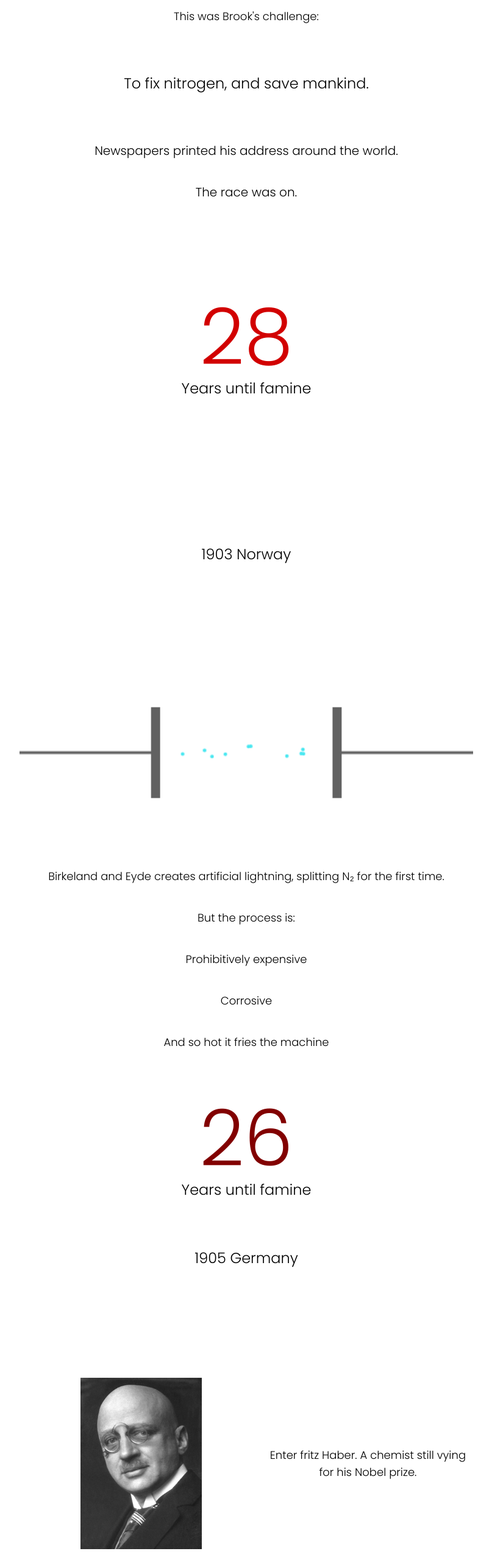
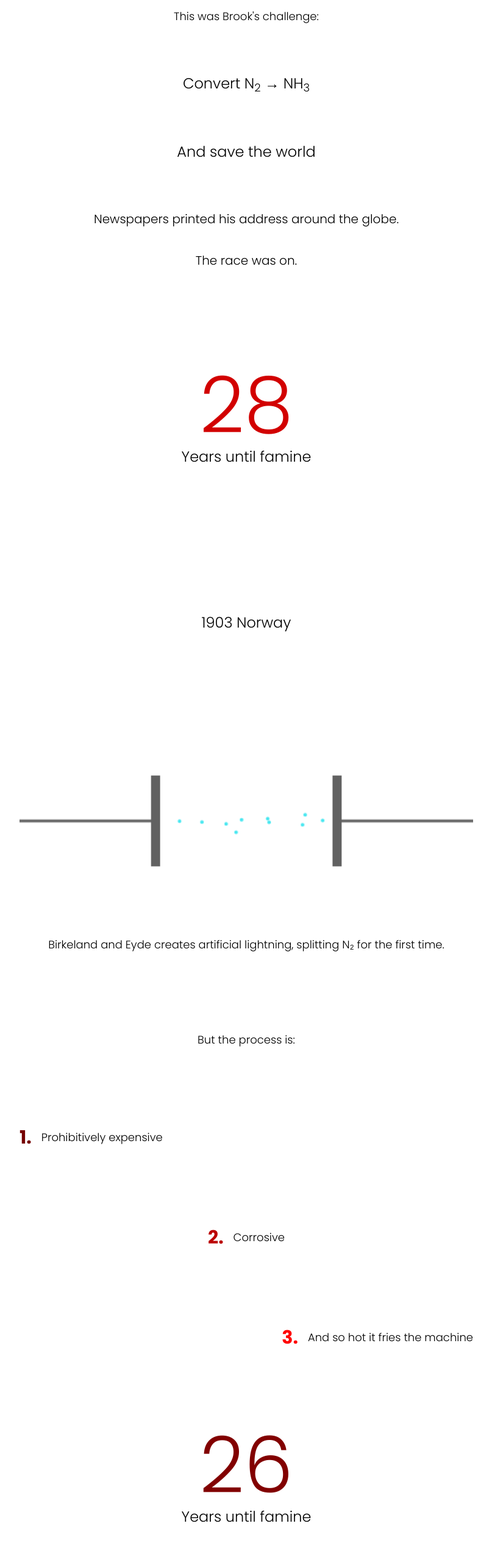
Before and after one commit to chongcurtis/chongcurtis.github.io, a Next.js app: page /books/the-alchemy-of-air in a window 1280 px wide. Shown: the part 5060-7626 px from the top of the page at 61% size, without its empty margins (236-1043 px from the left). Built offline with nearby package versions, Linux system fonts and the light colour scheme.

Commit message:
more wording changes

```diff
--- a/src/pages/books/the-alchemy-of-air.tsx
+++ b/src/pages/books/the-alchemy-of-air.tsx
@@ -131,13 +131,14 @@ export default function TheAlchemyOfAir() {
             </p>
             <p className="fade-in-on-scroll mb-20 mt-20">This was Brook's challenge:</p>
             <p className="fade-in-on-scroll mb-20 mt-10 text-2xl ">
-                To fix nitrogen, and save mankind.
+                Convert N<sub>2</sub> &rarr; NH<sub>3</sub>
             </p>
+            <p className="fade-in-on-scroll mb-20 mt-10 text-2xl ">And save the world</p>
             {/*<p className="fade-in-on-scroll mt-10 ">*/}
             {/*    His address was sensational. Newspapers printed it around the world.*/}
             {/*</p>*/}
             <p className="fade-in-on-scroll mb-10 text-xl">
-                Newspapers printed his address around the world.
+                Newspapers printed his address around the globe.
             </p>
             <p className="fade-in-on-scroll text-xl">The race was on.</p>
             {/* The address says that the world should run out of food by 1931*/}
@@ -157,7 +158,7 @@ export default function TheAlchemyOfAir() {
             </div>
             <p className="fade-in-on-scroll mb-40 mt-20 text-2xl">1903 Norway</p>
             <ArcFurnace />
-            <p className="fade-in-on-scroll mb-10 mt-10 ">
+            <p className="fade-in-on-scroll mb-32 mt-10 ">
                 Birkeland and Eyde creates artificial lightning, splitting N&#8322; for the first
                 time.
             </p>
@@ -166,10 +167,19 @@ export default function TheAlchemyOfAir() {
             {/*</p>*/}
             {/*https://www.bing.com/search?q=10*1000+kwh+to+mwh&qs=n&form=QBRE&sp=-1&ghc=2&lq=0&pq=10*1000+kwh+to+mwh&sc=7-18&sk=&cvid=A25F9A80B2A448D98B96FAB5EDD5E887&ghsh=0&ghacc=0&ghpl=*/}
             {/*https://arena.gov.au/projects/hydrogen-to-ammonia/*/}
-            <p className="fade-in-on-scroll mb-10 mt-10 ">But the process is:</p>
-            <p className="fade-in-on-scroll mb-10 mt-10 ">Prohibitively expensive</p>
-            <p className="fade-in-on-scroll mb-10 mt-10 ">Corrosive</p>
-            <p className="fade-in-on-scroll mb-10 mt-10 ">And so hot it fries the machine</p>
+            <p className="fade-in-on-scroll mb-32 mt-10 ">But the process is:</p>
+            <div className="mb-32 mt-10 flex items-center">
+                <div className="fade-in-on-scroll mr-4 text-3xl font-bold text-[#750000]">1.</div>
+                <p className="fade-in-on-scroll text-left">Prohibitively expensive</p>
+            </div>
+            <div className="mb-32 mt-10 flex flex-row justify-center">
+                <div className="fade-in-on-scroll mr-4 text-3xl font-bold text-[#bb0000]">2.</div>
+                <p className="fade-in-on-scroll mt-1">Corrosive</p>
+            </div>
+            <div className="mb-32 mt-10 flex justify-end">
+                <div className="fade-in-on-scroll mr-4 text-3xl font-bold text-[#ff0000]">3.</div>
+                <p className="fade-in-on-scroll mt-1 text-right">And so hot it fries the machine</p>
+            </div>
             {/*<div className="fade-in-on-scroll">*/}
             {/*    <div*/}
             {/*        className="mt-20 text-9xl"*/}
@@ -205,10 +215,10 @@ export default function TheAlchemyOfAir() {
                 Unlike Birkeland and Eyde's approach, he squeezes his Nitrogen with enough heat and
                 pressure to force Nitrogen to give up it's tripple molecular bond.
             </p>
-            <p className="fade-in-on-scroll underline-on-scroll mb-10 mt-10 font-bold after:bg-red-400">
+            <p className="fade-in-on-scroll underline-on-scroll mb-32 mt-10 font-bold after:bg-red-400">
                 N<sub>2</sub> + 3H<sub>2</sub> &rarr; 2NH<sub>3</sub>
             </p>
-            <p className="fade-in-on-scroll mb-10 mt-10">He fails.</p>
+            <p className="fade-in-on-scroll mb-32 mt-10">He fails.</p>
             <p className="fade-in-on-scroll mb-10 mt-10">But he publishes his data anyway.</p>
             <div className="fade-in-on-scroll">
                 <div
@@ -228,7 +238,7 @@ export default function TheAlchemyOfAir() {
             </p>
             <p className="fade-in-on-scroll mt-10">Your numbers are "highly erroneous"</p>
             <p className="fade-in-on-scroll mt-10 ">
-                Haber would not let Nernst, a soon-to-be nobel laureate corrode his reputation as a
+                Haber would not let Nernst, a soon-to-be Nobel laureate corrode his reputation as a
                 precise experimentalist.
             </p>
             {/*<p className="fade-in-on-scroll ">*/}
@@ -241,10 +251,10 @@ export default function TheAlchemyOfAir() {
                 Crams Nitrogen into a density no lighter than a Neutron star
             </p>
             <IncreasePressure />
-            <p className="fade-in-on-scroll ">
+            {/* <p className="fade-in-on-scroll ">
                 Preheats the reagents with the hot exhaust ammonia.
             </p>
-            <PreheatsReagents />
+            <PreheatsReagents /> */}
             <p className="fade-in-on-scroll ">And tries hundreds of catalysts</p>
             <HundredsOfCatalysts />
             <p className="fade-in-on-scroll ">Until finally, in 1909: </p>
@@ -452,8 +462,8 @@ export default function TheAlchemyOfAir() {
             {/*    What else did these Nobel laureates do?
             {/*</p>*/}
             <p className="fade-in-on-scroll">
-                So what's next for Haber and Bosche? Do they inheri Nobel's fortune? Establish their
-                own fortunes? Pledge to The Reich?
+                So what's next for Haber and Bosche? Do they inherit a million of Nobel's fortune?
+                Establish their own wealth? Pledge to The Reich?
             </p>
             {/*it would be cool if all the other words in this phrase just disappeared, and all you saw was "the alchemy of air"*/}
             <p className="fade-in-on-scroll">
```
